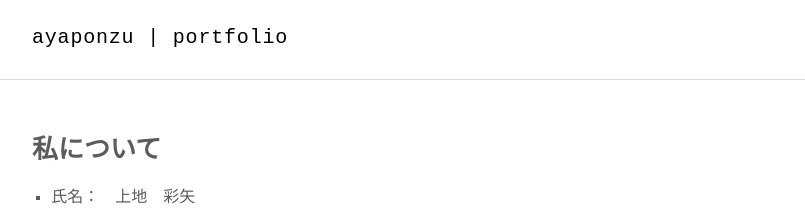
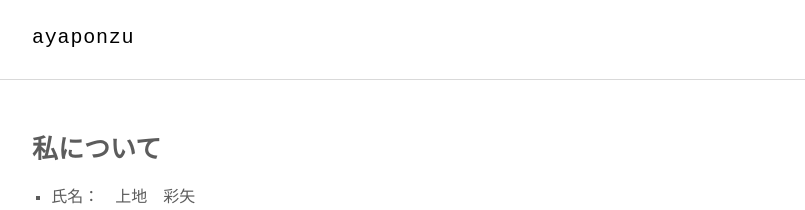
Before and after one commit to ayaponzu2525/resume, a Jekyll site: the page built from index.md, in a window 1280 px wide. Shown: the top 210 px of the page, without its empty margins (232-1037 px from the left). Built offline with Jekyll 4.4.1, drawn with Linux system fonts in a browser that asks for light colours; some web fonts are replaced.

Commit message:
タイトルなどの見た目変更

```diff
--- a/_config.yml
+++ b/_config.yml
@@ -1,6 +1,6 @@
 # Site settings
-title         : "ayaponzu | portfolio"
-description   : "Minimalist Jekyll theme for technical writing blog."
+title         : "ayaponzu"
+description   : "Portfolio"
 keywords      : "Jekyll, theme, free, download, SEO, blog, web, minimalist, thinkspace"
 url           : https://heiswayi.github.io/thinkspace # site url
 baseurl       : "" # apply repo name like "/myproject" if used under gh-pages branch, else (under master branch) just leave empty/blank
--- a/_includes/head.html
+++ b/_includes/head.html
@@ -6,10 +6,16 @@
 
   {% assign page_title = '' %}
   {% if page.title == "Home" %}
+    {% if site.description == "" %}
+      {% capture page_title %}
+        {{ site.title }}
+      {% endcapture %}
+    {% else %}
       {% capture page_title %}
         {{ site.title }} | {{ site.description }}
-        {%if paginator and paginator.page != 1 %} - {{ paginator.page }}{% endif %}
       {% endcapture %}
+    {% endif %}
+    {%if paginator and paginator.page != 1 %} - {{ paginator.page }}{% endif %}
   {% else %}
       {% capture page_title %}
           {%if page.slug == 'category' %}Category: {% endif %}
--- a/index.md
+++ b/index.md
@@ -1,6 +1,6 @@
 ---
 layout: portfolio
-title: Portfolio
+title: Home
 ---
 ## 私について
  * 氏名：　上地　彩矢
```
